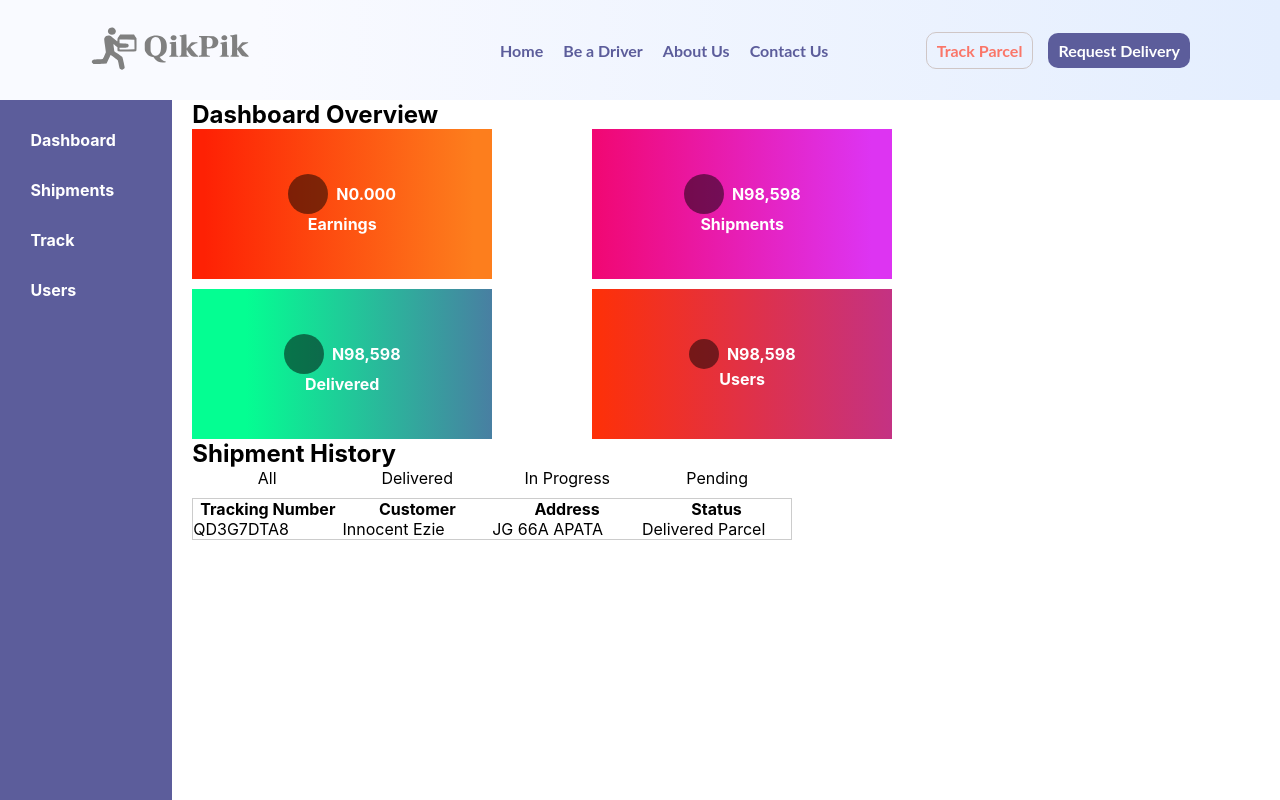
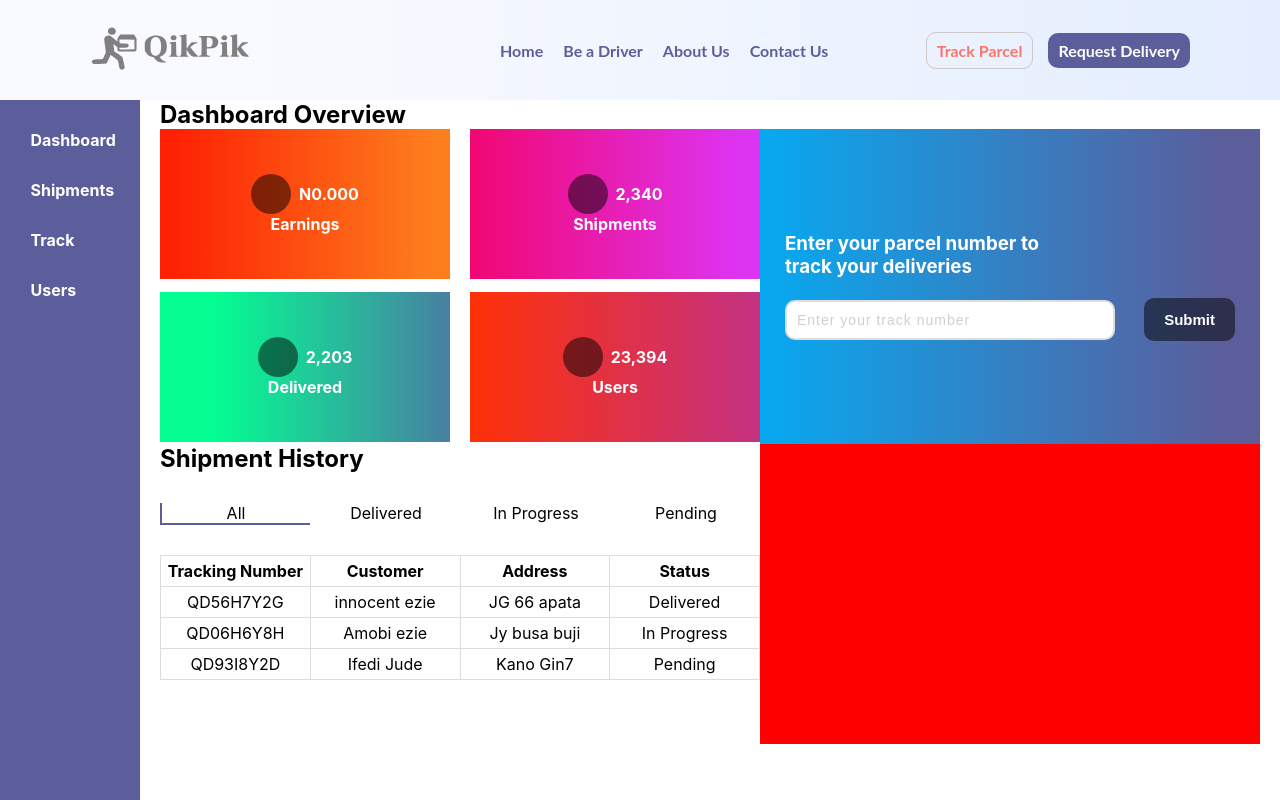
Before and after one commit to eminentpal/courierdelivery, a Next.js app: page /dashboard in a window 1280 px wide. Shown: the top 800 px of the page. Built offline with nearby package versions, Linux system fonts and the light colour scheme.

Commit message:
dashboard first layout

```diff
--- a/components/dashboard/Dashboard.js
+++ b/components/dashboard/Dashboard.js
@@ -1,4 +1,5 @@
 import React from "react";
+import ShipmentHistory from "./ShipmentHistory";
 
 const Dashboard = () => {
   return (
@@ -18,6 +19,7 @@ const Dashboard = () => {
         </div>
         <div className="dashBody">
           <h2>Dashboard Overview</h2>
+          <div className="layout-1">
             <div className="overview">
               <div className="card-1">
                 <div>
@@ -27,54 +29,43 @@ const Dashboard = () => {
               </div>
               <div className="card-2">
                 <div>
-                <span>N98,598</span>
+                  <span>2,340</span>
                   <h4>Shipments</h4>
                 </div>
               </div>
               <div className="card-3">
                 <div>
-                <span>N98,598</span>
+                  <span>2,203</span>
                   <h4>Delivered</h4>
                 </div>
               </div>
               <div className="card-4">
                 <div>
-                <span>N98,598</span>
+                  <span>23,394</span>
                   <h4>Users</h4>
                 </div>
               </div>
             </div>
+            {/* Quick track */}
+            <div className="quickTrack">
+              <div className="quickBox-1">
+                <h3>
+                  Enter your parcel number to <br /> track your deliveries
+                </h3>
+              </div>
+
+              <div className="quickBox-2">
+                <input placeholder="Enter your track number" />
+                <button>Submit</button>
+              </div>
+            </div>
+          </div>
+          {/* Layout two */}
           {/* Shipment History */}
-          <div className="shipHistory">
-            <h2>Shipment History</h2>
-            <div className="shipHeader">
-              <ul>
-                <li>All</li>
-                <li>Delivered</li>
-                <li>In Progress</li>
-                <li>Pending</li>
-              </ul>
-            </div>
-            <div className="shipBody">
-              <table>
-                <thead>
-                  <tr>
-                    <th>Tracking Number</th>
-                    <th>Customer</th>
-                    <th>Address</th>
-                    <th>Status</th>
-                  </tr>
-                </thead>
-                <tbody>
-                  <tr>
-                    <td>QD3G7DTA8</td>
-                    <td>Innocent Ezie</td>
-                    <td>JG 66A APATA</td>
-                    <td>Delivered Parcel</td>
-                  </tr>
-                </tbody>
-              </table>
-            </div>
+          <div className="layout-2">
+            <ShipmentHistory />
+            {/* B part of layout two */}
+            <div className="dashChart"></div>
           </div>
         </div>
       </div>
--- /dev/null
+++ b/components/dashboard/ShipmentHistory.js
@@ -0,0 +1,86 @@
+import React, { useRef, useState } from "react";
+
+const customers = [
+  {
+    name: "innocent ezie",
+    trackNumber: "QD56H7Y2G",
+    address: "JG 66 apata",
+    status: "Delivered",
+  },
+  {
+    name: "Amobi ezie",
+    trackNumber: "QD06H6Y8H",
+    address: "Jy busa buji",
+    status: "In Progress",
+  },
+  {
+    name: "Ifedi Jude",
+    trackNumber: "QD93I8Y2D",
+    address: "Kano Gin7",
+    status: "Pending",
+  },
+];
+const ShipmentHistory = () => {
+  const lists = ["All", "Delivered", "In Progress", "Pending"];
+  const [toggle, setToggle] = useState(0);
+
+  const [data, setData] = useState(customers);
+
+  const handleClick = (list, index) => {
+    setToggle(index);
+
+    if (list === "All") {
+      setData(customers);
+    } else {
+      const avail = customers.filter((track) => {
+        return track.status === list;
+      });
+      setData(avail);
+    }
+  };
+
+  return (
+    <div>
+      <div className="shipHistory">
+        <h2>Shipment History</h2>
+        <div className="shipHeader">
+          <ul>
+            {lists.map((list, index) => (
+              <li
+                key={index}
+                className={toggle === index ? "activeLi" : "inactiveLi"}
+                onClick={() => handleClick(list, index)}
+              >
+                {list}
+              </li>
+            ))}
+          </ul>
+        </div>
+        <div className="shipBody">
+          <table>
+            <thead>
+              <tr>
+                <th>Tracking Number</th>
+                <th>Customer</th>
+                <th>Address</th>
+                <th>Status</th>
+              </tr>
+            </thead>
+            <tbody>
+              {data.map((item) => (
+                <tr key={item.trackNumber}>
+                  <td>{item.trackNumber}</td>
+                  <td>{item.name}</td>
+                  <td>{item.address}</td>
+                  <td>{item.status}</td>
+                </tr>
+              ))}
+            </tbody>
+          </table>
+        </div>
+      </div>
+    </div>
+  );
+};
+
+export default ShipmentHistory;
--- a/pages/index.js
+++ b/pages/index.js
@@ -2,7 +2,6 @@ import Head from "next/head";
 import Image from "next/image";
 import styles from "../styles/Home.module.css";
 import Home from "../components/home/Home";
-
 
 export default function Homepage() {
   return (
@@ -19,6 +18,7 @@ export default function Homepage() {
           src="https://kit.fontawesome.com/c8e4d183c2.js"
           crossOrigin="anonymous"
         ></script>
+
         <link
           rel="stylesheet"
           href="https://maxst.icons8.com/vue-static/landings/line-awesome/font-awesome-line-awesome/css/all.min.css"
@@ -26,9 +26,7 @@ export default function Homepage() {
       </Head>
 
       <main>
-
         <Home />
-
       </main>
     </div>
   );
--- a/styles/App.css
+++ b/styles/App.css
@@ -1392,8 +1392,14 @@ td {
   -moz-osx-font-smoothing: grayscale;
   transform: translate(0, 0);
 }
+/* Layout one */
+
+.layout-1 {
+  display: flex;
+  justify-content: space-between;
+}
 .overview {
-  width: 700px;
+  width: 600px;
 
   display: flex;
   justify-content: space-between;
@@ -1401,7 +1407,7 @@ td {
 }
 
 .card-1 {
-  width: 300px;
+  width: 290px;
   height: 150px;
   margin-bottom: 10px;
   background: rgb(254, 33, 4);
@@ -1438,7 +1444,7 @@ td {
   background-color: rgba(0, 0, 0, 0.5);
 }
 .card-2 {
-  width: 300px;
+  width: 290px;
   height: 150px;
   margin-bottom: 10px;
   background: rgb(241, 7, 114);
@@ -1475,7 +1481,7 @@ td {
   background-color: rgba(0, 0, 0, 0.5);
 }
 .card-3 {
-  width: 300px;
+  width: 290px;
   height: 150px;
   background: rgb(4, 254, 146);
   background: linear-gradient(
@@ -1511,7 +1517,7 @@ td {
   background-color: rgba(0, 0, 0, 0.5);
 }
 .card-4 {
-  width: 300px;
+  width: 290px;
   height: 150px;
   background: rgb(254, 48, 7);
   background: linear-gradient(
@@ -1537,8 +1543,8 @@ td {
   font-family: fontAwesome;
   display: inline-block;
   margin-right: 0.5rem;
-  width: 30px;
-  height: 30px;
+  width: 40px;
+  height: 40px;
   color: white;
   display: flex;
   justify-content: center;
@@ -1552,11 +1558,89 @@ td {
   color: var(--white);
 }
 
+/* quick track  search box*/
+
+.quickTrack {
+  width: 500px;
+  height: 315px;
+  background: rgb(7, 169, 241);
+  background: linear-gradient(
+    90deg,
+    rgba(7, 169, 241, 1) 0%,
+    rgba(92, 93, 155) 93%
+  );
+  display: flex;
+  flex-direction: column;
+  justify-content: center;
+  align-items: center;
+}
+
+.quickTrack button {
+  display: inline-block;
+  background: rgba(0, 0, 0, 0.5);
+  color: #fff;
+  padding: 13px 20px;
+
+  outline: none;
+  border: 0;
+  border-radius: 10px;
+  transition: background 0.5es;
+  font-size: 15px;
+  font-weight: 700;
+  cursor: pointer;
+}
+
+.quickTrack input {
+  width: 100%;
+  max-width: 330px;
+  height: 40px !important;
+  background-color: var(--white);
+  color: rgb(59, 53, 53);
+  letter-spacing: 1px;
+  border-radius: 10px;
+  font-size: 18px;
+  padding: 10px 10px;
+  border: 2px solid rgb(223, 220, 220);
+}
+
+.quickBox-1 {
+  width: 450px;
+  margin-bottom: 20px;
+  color: var(--white);
+}
+
+.quickBox-2 {
+  width: 450px;
+  display: flex;
+  justify-content: space-between;
+  align-items: center;
+}
+
+.quickBox-2 input::placeholder {
+  color: #d3cece;
+  font-size: 14px;
+}
+/* layout one ends here */
+
+.layout-2 {
+  display: flex;
+  justify-content: space-between;
+}
+
+.dashChart {
+  width: 500px;
+  height: 300px;
+  background-color: red;
+}
+
+/* layout two starts here */
+
 /* Shipment History Start Here */
 
 .shipHeader {
   width: 600px;
-  margin-bottom: 10px;
+  margin-bottom: 30px;
+  margin-top: 30px;
 }
 .shipHeader ul {
   display: flex;
@@ -1568,13 +1652,22 @@ td {
   padding: 0px;
   width: 155px;
   text-align: center;
-}
-
-.shipHeader ul li:hover {
+  cursor: pointer;
+}
+
+/* .shipHeader ul li:hover {
   border-bottom: 2px solid var(--blue);
   border-left: 2px solid var(--blue);
-}
-
+} */
+
+.activeLi {
+  border-bottom: 2px solid var(--blue);
+  border-left: 2px solid var(--blue);
+}
+.inactiveLi {
+  border-bottom: 2px solid var(--white);
+  border-left: 2px solid var(--white);
+}
 .shipBody {
 }
 .shipBody table {
@@ -1591,15 +1684,15 @@ td {
 .shipBody th {
   max-width: 50px;
   text-align: center;
-  border: 0;
+  padding: 5px 0;
   overflow: hidden;
   word-wrap: break-word;
 }
 
 .shipBody td {
   max-width: 50px;
-  text-align: left;
-  border: 0;
+  text-align: center;
+  padding: 5px 0;
   overflow: hidden;
   word-wrap: break-word;
 }
```
Lines whose indentation alone changed are shown as unchanged.
